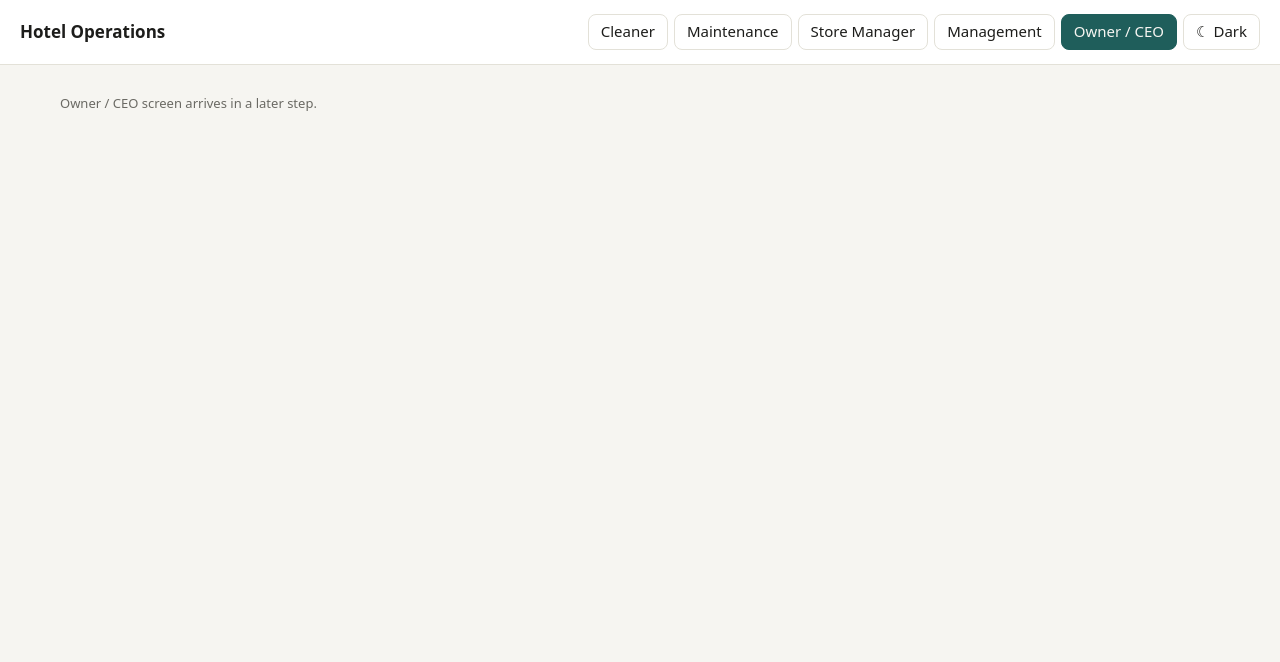
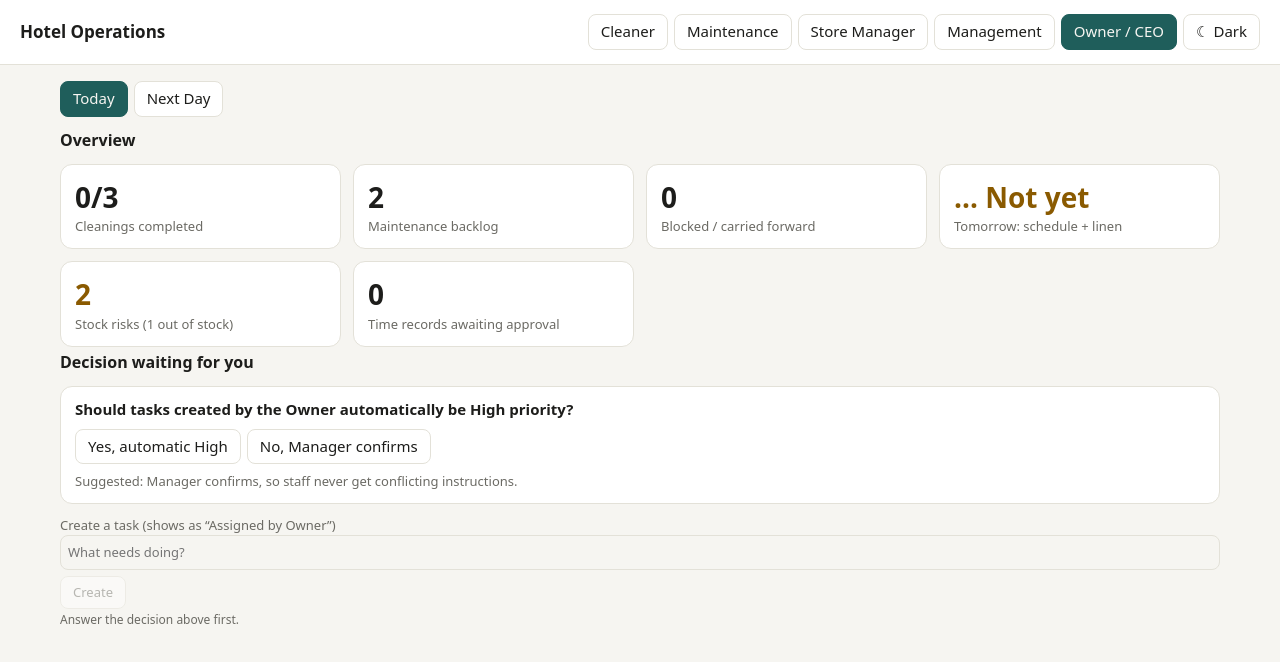
Before and after one commit to abm-noman/Hotel-Management, a React (Vite) app: page / in a window 1280 px wide. Both pictures are taken after a click on the button "Owner / CEO". Shown: the top 662 px of the page. Built offline with nearby package versions, Linux system fonts and the light colour scheme.

Commit message:
Step 6 of Hotel Management

```diff
--- a/src/App.jsx
+++ b/src/App.jsx
@@ -3,21 +3,24 @@ import CleanerView from './components/CleanerView.jsx'
 import MaintenanceView from './components/MaintenanceView.jsx'
 import StoreView from './components/StoreView.jsx'
 import ManagerView from './components/ManagerView.jsx'
-import { ROLES } from './data/model.js'
+import OwnerView from './components/OwnerView.jsx'
+import NextDayView from './components/NextDayView.jsx'
 import { useApp } from './state/AppState.jsx'
 
+const VIEWS = { cleaner: CleanerView, maintenance: MaintenanceView, store: StoreView, manager: ManagerView, owner: OwnerView }
+
 export default function App() {
-  const { state } = useApp()
+  const { state, dispatch } = useApp()
+  const Role = VIEWS[state.role]
   return (
     <>
       <Header />
       <main>
-        {state.role === 'cleaner' && <CleanerView />}
-        {state.role === 'maintenance' && <MaintenanceView />}
-        {state.role === 'store' && <StoreView />}
-        {state.role === 'manager' && <ManagerView />}
-        {!['cleaner', 'maintenance', 'store', 'manager'].includes(state.role) &&
-          <p className="muted">{ROLES[state.role]} screen arrives in a later step.</p>}
+        <div className="row tabs">
+          <button className={state.page === 'main' ? 'on' : ''} onClick={() => dispatch({ type: 'SET_PAGE', page: 'main' })}>Today</button>
+          <button className={state.page === 'next' ? 'on' : ''} onClick={() => dispatch({ type: 'SET_PAGE', page: 'next' })}>Next Day</button>
+        </div>
+        {state.page === 'next' ? <NextDayView /> : <Role />}
       </main>
     </>
   )
--- /dev/null
+++ b/src/components/NextDayView.jsx
@@ -0,0 +1,54 @@
+import { useState } from 'react'
+import SidePanel from './SidePanel.jsx'
+import { StatusChip } from './Chip.jsx'
+import { nextDayItems } from '../state/selectors.js'
+import { useApp } from '../state/AppState.jsx'
+
+const FILTERS = ['All', 'Cleaning', 'Maintenance', 'Store', 'Management', 'Owner']
+
+export default function NextDayView() {
+  const { state, dispatch } = useApp()
+  const [filter, setFilter] = useState('All')
+  const [label, setLabel] = useState('')
+  const items = nextDayItems(state)
+  const open = state.panel?.type === 'nd' && items.find((x) => x.id === state.panel.id)
+  const canAdd = state.role === 'manager' || state.role === 'owner'
+  const kind = state.role === 'owner' ? 'Owner' : 'Management'
+
+  return (
+    <>
+      <h2>Next Day Planning</h2>
+      <p className="muted">Everything prepared for tomorrow, and everything carried forward. Click an item for source, person and reason.</p>
+      <div className="row filters">
+        {FILTERS.map((f) => <button key={f} className={filter === f ? 'on' : ''} onClick={() => setFilter(f)}>{f}</button>)}
+      </div>
+      <div className="grid">
+        {items.filter((x) => filter === 'All' || x.kind === filter).map((x) => (
+          <div className="card" key={x.id} onClick={() => dispatch({ type: 'OPEN_PANEL', panel: { type: 'nd', id: x.id } })}>
+            <h3>{x.label}</h3>
+            <StatusChip status={x.status} /><span className="chip">{x.kind}</span>
+          </div>
+        ))}
+      </div>
+      {canAdd && (
+        <label className="field">Add a {kind.toLowerCase()} item for tomorrow
+          <div className="row">
+            <input value={label} onChange={(e) => setLabel(e.target.value)} placeholder="e.g. Owner inspection at 15:00" />
+            <button disabled={!label.trim()} onClick={() => { dispatch({ type: 'ADD_PLAN_ITEM', label: label.trim(), kind }); setLabel('') }}>Add</button>
+          </div>
+        </label>
+      )}
+      {open && (
+        <SidePanel>
+          <h3>{open.label}</h3>
+          <StatusChip status={open.status} /><span className="chip">{open.kind}</span>
+          <table className="kv"><tbody>
+            <tr><td>Source</td><td>{open.source}</td></tr>
+            <tr><td>Responsible</td><td>{open.who}</td></tr>
+          </tbody></table>
+          {open.detail && <p>{open.detail}</p>}
+        </SidePanel>
+      )}
+    </>
+  )
+}
--- /dev/null
+++ b/src/components/OwnerView.jsx
@@ -0,0 +1,56 @@
+import { useState } from 'react'
+import { ownerSummary } from '../state/selectors.js'
+import { PriorityChip } from './Chip.jsx'
+import { useApp } from '../state/AppState.jsx'
+
+const Kpi = ({ value, label, tone }) => (
+  <div className="card nohover"><div className={`kpi ${tone || ''}`}>{value}</div><div className="muted">{label}</div></div>
+)
+
+export default function OwnerView() {
+  const { state, dispatch } = useApp()
+  const o = ownerSummary(state)
+  const [title, setTitle] = useState('')
+  return (
+    <>
+      <h2>Overview</h2>
+      <div className="grid">
+        <Kpi value={`${o.cleaned}/${o.jobs}`} label="Cleanings completed" />
+        <Kpi value={o.backlog} label="Maintenance backlog" />
+        <Kpi value={o.blocked.length} label="Blocked / carried forward" tone={o.blocked.length ? 'amber' : ''} />
+        <Kpi value={o.tomorrowReady ? '✓ Ready' : '… Not yet'} label="Tomorrow: schedule + linen" tone={o.tomorrowReady ? 'green' : 'amber'} />
+        <Kpi value={o.stockRisk} label={`Stock risks (${o.stockOut} out of stock)`} tone={o.stockRisk ? 'amber' : ''} />
+        <Kpi value={o.timeWaiting} label="Time records awaiting approval" />
+      </div>
+
+      {(o.urgent.length > 0 || o.blocked.length > 0) && (
+        <>
+          <h2>Needs attention</h2>
+          <div className="card nohover">
+            {o.urgent.map((t) => <div className="row" key={t.id}><PriorityChip priority="Urgent" /> {t.title} <span className="muted">· {t.property}</span></div>)}
+            {o.blocked.map((t) => <div className="row" key={t.id}><span className="chip amber">⏸ Blocked</span> {t.title} <span className="muted">· {t.reason}</span></div>)}
+          </div>
+        </>
+      )}
+
+      <h2>Decision waiting for you</h2>
+      <div className="card nohover">
+        <b>Should tasks created by the Owner automatically be High priority?</b>
+        <div className="row" style={{ margin: '8px 0' }}>
+          <button className={state.policy === 'auto' ? 'on' : ''} onClick={() => dispatch({ type: 'SET_POLICY', policy: 'auto' })}>Yes, automatic High</button>
+          <button className={state.policy === 'manager' ? 'on' : ''} onClick={() => dispatch({ type: 'SET_POLICY', policy: 'manager' })}>No, Manager confirms</button>
+        </div>
+        <div className="muted">Suggested: Manager confirms, so staff never get conflicting instructions.</div>
+      </div>
+
+      <label className="field">Create a task (shows as “Assigned by Owner”)
+        <div className="row">
+          <input value={title} onChange={(e) => setTitle(e.target.value)} placeholder="What needs doing?" />
+          <button disabled={!title.trim() || state.policy === null}
+            onClick={() => { dispatch({ type: 'ADD_OWNER_TASK', title: title.trim(), property: 'Roskildevej 148' }); setTitle('') }}>Create</button>
+        </div>
+        {state.policy === null && <span className="hint">Answer the decision above first.</span>}
+      </label>
+    </>
+  )
+}
--- a/src/data/model.js
+++ b/src/data/model.js
@@ -15,6 +15,10 @@ export const STATUS = {
   'Pending Approval': { icon: '⏳', tone: 'amber' },
   'Approved': { icon: '✓', tone: 'green' },
   'Done': { icon: '✓', tone: 'green' },
+  // planning
+  'Scheduled': { icon: '▣' },
+  'Carried Forward': { icon: '↪', tone: 'amber' },
+  'Waiting for Assignment': { icon: '…', tone: 'amber' },
   // store preparation
   'Waiting for Information': { icon: '?', tone: 'amber' },
   'To Prepare': { icon: '○' },
--- a/src/state/AppState.jsx
+++ b/src/state/AppState.jsx
@@ -2,6 +2,7 @@ import { createContext, useContext, useReducer } from 'react'
 
 const initial = {
   role: 'cleaner',
+  page: 'main', // 'main' (role screen) | 'next' (Next Day Planning)
   panel: null, // { type: 'job' | 'task' | ..., id }
   jobs: [
     { id: 'j1', property: 'Roskildevej 148', cleaner: 'Sabbir', time: '10:00–14:00', guests: 3, beds: '',
@@ -22,6 +23,11 @@ const initial = {
   ],
   plan: ['t2', 't3'], // worker's own route order; never changes official priority
   requests: [],
+  planItems: [
+    { id: 'p1', label: 'Owner inspection at 15:00', kind: 'Owner', status: 'Scheduled', source: 'Assigned by Owner',
+      who: 'Owner', detail: 'Walk-through of Roskildevej 148.' },
+  ],
+  policy: null, // Owner decision: 'auto' (owner tasks High) | 'manager' (Manager confirms priority)
   schedulePublished: false,
   notifications: [], // { id, to, text } — only the affected employee gets one
   stock: [
@@ -41,7 +47,20 @@ const patchTask = (state, taskId, patch) =>
 
 function reducer(state, action) {
   switch (action.type) {
-    case 'SET_ROLE': return { ...state, role: action.role, panel: null }
+    case 'SET_ROLE': return { ...state, role: action.role, panel: null, page: 'main' }
+    case 'SET_PAGE': return { ...state, page: action.page, panel: null }
+    case 'ADD_PLAN_ITEM':
+      return { ...state, planItems: [...state.planItems, { id: id('p'), label: action.label, kind: action.kind,
+        status: 'Scheduled', source: 'Assigned by ' + (action.kind === 'Owner' ? 'Owner' : 'Management'),
+        who: action.kind, detail: '' }] }
+    case 'SET_POLICY': return { ...state, policy: action.policy }
+    case 'ADD_OWNER_TASK': {
+      const tid = id('t')
+      return { ...state, tasks: [...state.tasks, { id: tid, title: action.title, property: action.property,
+        source: 'Assigned by Owner', priority: state.policy === 'auto' ? 'High' : 'Normal', status: 'To Do',
+        note: state.policy === 'auto' ? '' : 'Management confirms the official priority.', photos: [] }],
+        plan: [...state.plan, tid] }
+    }
     case 'OPEN_PANEL': return { ...state, panel: action.panel }
     case 'CLOSE_PANEL': return { ...state, panel: null }
 
--- /dev/null
+++ b/src/state/selectors.js
@@ -0,0 +1,52 @@
+// Next Day Planning is derived from shared state, not stored twice.
+export function nextDayItems(s) {
+  const items = [...s.planItems]
+
+  s.requests.forEach((r) => {
+    const waiting = r.status === 'Waiting for Assignment'
+    const next = s.jobs.find((j) => j.property === r.property && j.cleaner !== r.from)
+    items.push({
+      id: 'q' + r.id,
+      label: `${r.property} — ${r.kind === 'bring' ? 'Bring: ' : ''}${r.text}`,
+      kind: r.kind === 'bring' ? 'Cleaning' : 'Store',
+      status: r.status, source: 'Reported by Cleaner (' + r.from + ')',
+      who: r.kind === 'bring' ? (waiting ? 'Not assigned yet' : next?.cleaner || 'Next cleaner of this property') : 'Store Manager',
+      detail: waiting
+        ? 'Waiting until the schedule is published; then matched to the property and shown as "Must bring from store".'
+        : 'Added to the Store preparation card and the next cleaner\'s card.',
+    })
+  })
+
+  s.tasks.filter((t) => t.status === 'Pending').forEach((t) => items.push({
+    id: 'c' + t.id, label: `${t.property} — ${t.title}`, kind: 'Maintenance', status: 'Carried Forward',
+    source: t.source, who: 'Maintenance', detail: `Reason: ${t.reason}${t.nextDate ? ` · proposed ${t.nextDate}` : ''}`,
+  }))
+
+  s.stock.filter((x) => x.status === 'Low' || x.status === 'Out of Stock').forEach((x) => items.push({
+    id: 'k' + x.id, label: `Store — Purchase ${x.name.toLowerCase()}`, kind: 'Store', status: 'Scheduled',
+    source: 'Stock: ' + x.status, who: 'Store Manager', detail: '',
+  }))
+
+  s.jobs.filter((j) => j.prep === 'Waiting for Information').forEach((j) => items.push({
+    id: 'w' + j.id, label: `${j.property} — Linen package`, kind: 'Store', status: 'Waiting for Information',
+    source: 'Preparation card', who: 'Store Manager', detail: `Waiting for ${j.cleaner}'s bed count.`,
+  }))
+  return items
+}
+
+export function ownerSummary(s) {
+  const active = s.tasks.filter((t) => t.status !== 'Done' && t.status !== 'Cancelled')
+  const preps = s.jobs.map((j) => j.prep)
+  return {
+    cleaned: s.jobs.filter((j) => j.status === 'Pending Approval' || j.status === 'Approved').length,
+    jobs: s.jobs.length,
+    backlog: active.length,
+    blocked: s.tasks.filter((t) => t.status === 'Pending'),
+    urgent: active.filter((t) => t.priority === 'Urgent'),
+    tomorrowReady: s.schedulePublished && preps.every((p) => p === 'Prepared' || p === 'Collected'),
+    stockRisk: s.stock.filter((x) => x.status === 'Low' || x.status === 'Out of Stock').length,
+    stockOut: s.stock.filter((x) => x.status === 'Out of Stock').length,
+    timeWaiting: s.jobs.filter((j) => j.status === 'Pending Approval').length,
+    decision: s.policy === null,
+  }
+}
--- a/src/styles/base.css
+++ b/src/styles/base.css
@@ -64,3 +64,8 @@ body, .header, .card, .panel, button { transition: background-color .2s, color .
 .sched tr.click { cursor: pointer; } .sched tr.click:hover { background: var(--accent-soft); }
 .nohover { cursor: default; } .nohover:hover { border-color: var(--line); }
 .addtask { cursor: default; } .addtask:hover { border-color: var(--line); }
+
+/* Step 6: planning + owner */
+.kpi.amber { color: var(--amber); } .kpi.green { color: var(--green); }
+.kpi { font-size: 28px; font-weight: 600; }
+.filters { margin: 8px 0 12px; }
```
Also changed, not shown: 1 other file (tests, documents, lock files or other folders).
